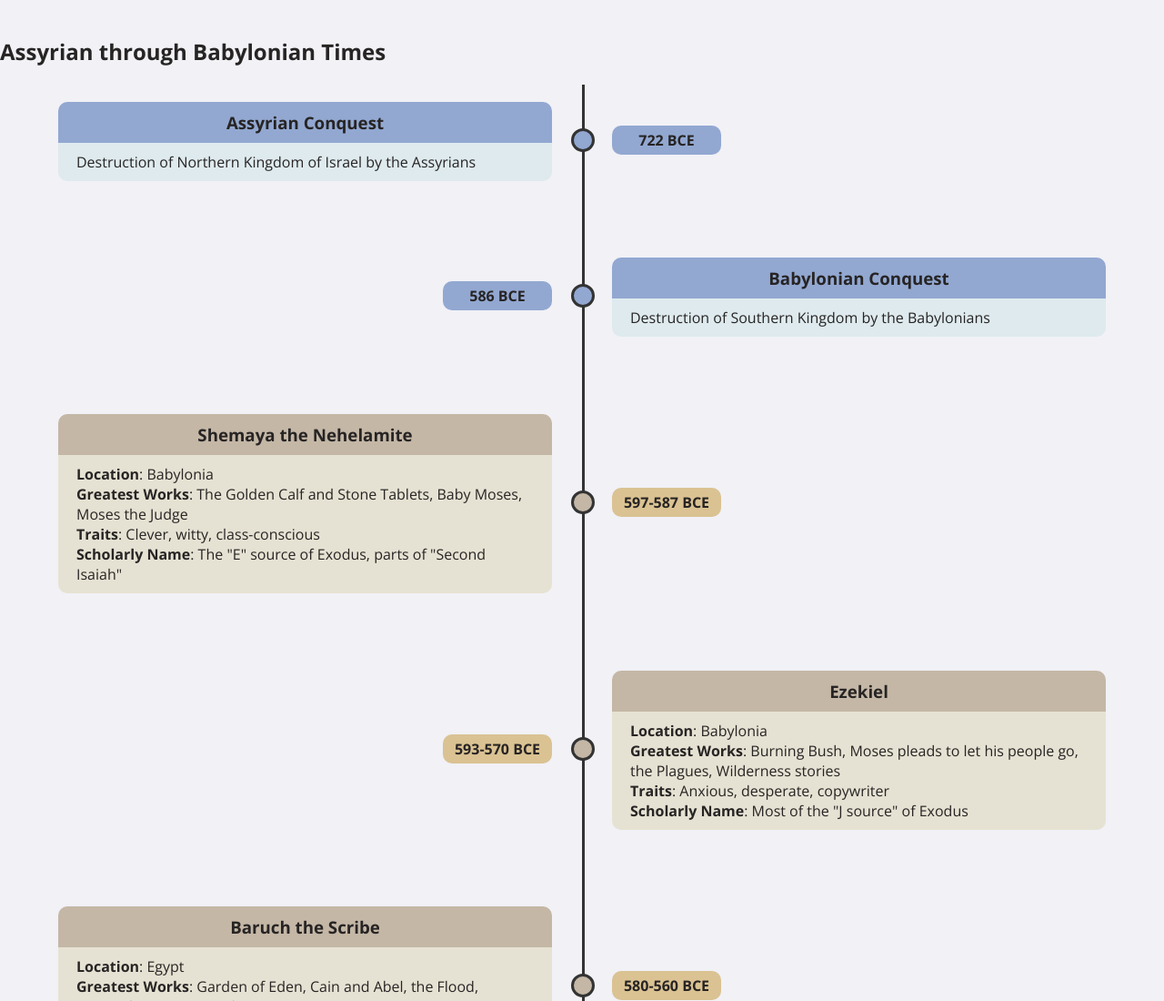
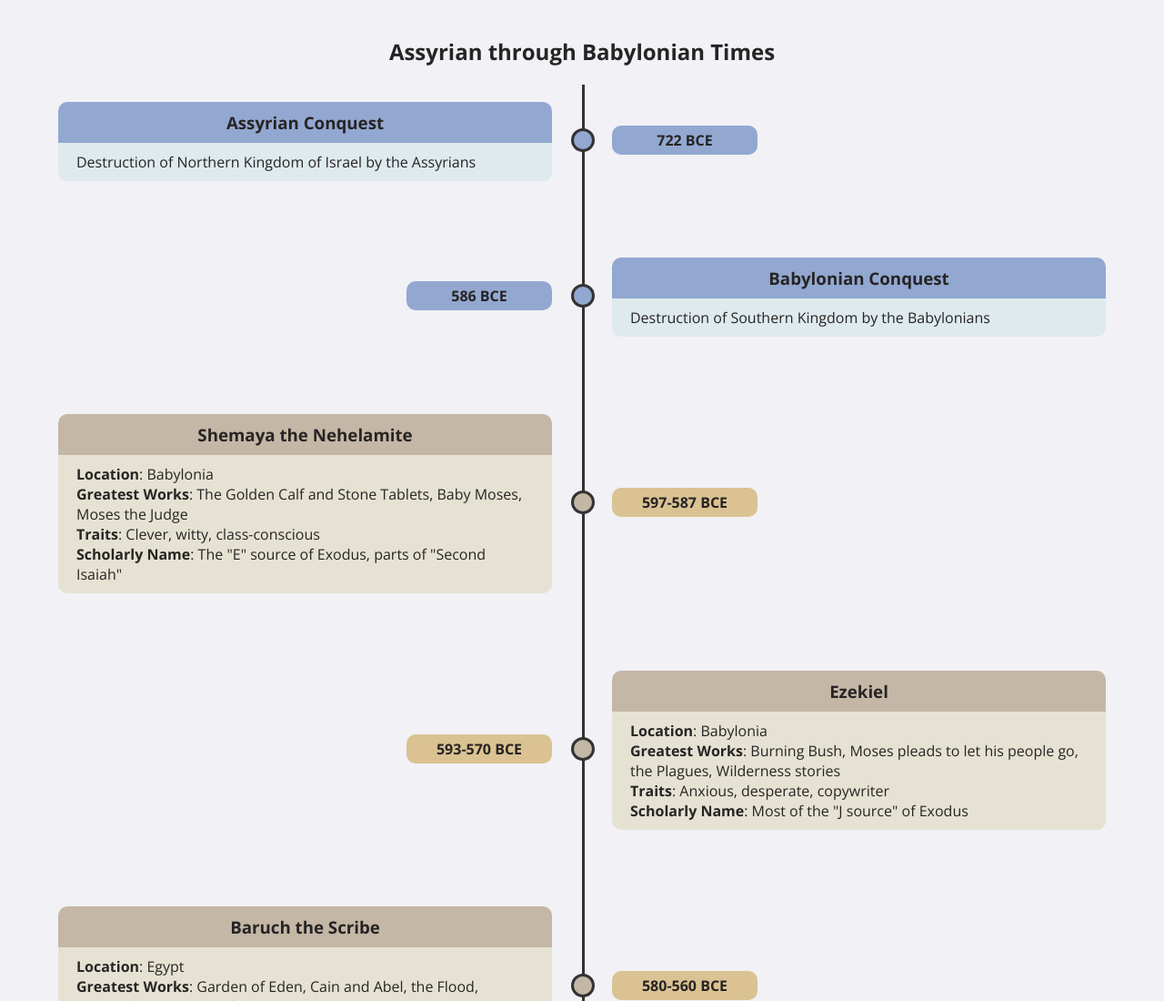
Before and after one commit to cchagnon/timeline-master, a plain HTML site: page index.html in a window 1280 px wide. Shown: the top 1100 px of the page at 91% size. Drawn offline with nearby package versions, Linux system fonts and the light colour scheme.

Commit message:
Update style.css

```diff
--- a/css/style.css
+++ b/css/style.css
@@ -10,8 +10,7 @@ html, body, ul, li {
     padding: 20px 0;
 }
 
-.container h1 {
-/*    font-size: 17px;*/
+.container h1, h2 {
     text-align: center;
 }
 
@@ -52,14 +51,12 @@ html, body, ul, li {
     }
 
     html, body {
-/*        font-size: 8px;*/
     }
 
 }
 
 @media (max-width: 650px) {
     html, body {
-/*        font-size: 6px;*/
     }
 
     .point {
@@ -71,7 +68,6 @@ html, body, ul, li {
 
 @media (max-width: 450px) {
     html, body {
-/*        font-size: 4px;*/
     }
 
     p {
@@ -119,7 +115,7 @@ html, body, ul, li {
 
 .timeline ul li .date h4 {
     background-color: #dac292;
-    width: 100px;
+    width: 140px;
     text-align: center;
     padding: 5px 10px;
     border-radius: 10px;
@@ -136,7 +132,6 @@ html, body, ul, li {
     text-align: center;
     border-top-left-radius: 10px;
     border-top-right-radius: 10px;
-/*    font-size: 12px;*/
 }
 .timeline ul li .content-event h3 {
     padding: 10px 20px;
@@ -145,7 +140,6 @@ html, body, ul, li {
     text-align: center;
     border-top-left-radius: 10px;
     border-top-right-radius: 10px;
-/*    font-size: 12px;*/
 }
 
 .timeline ul li .content p {
```
